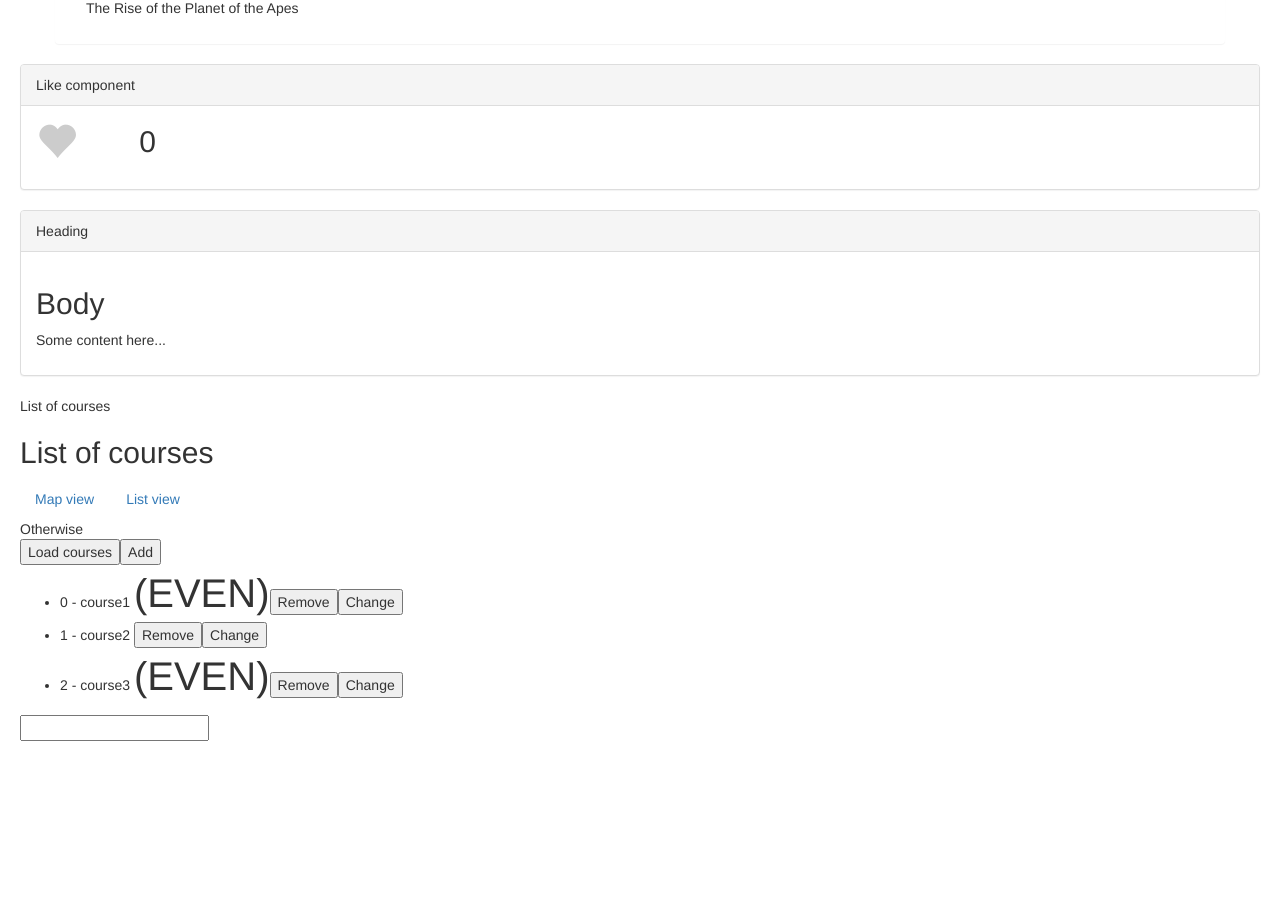
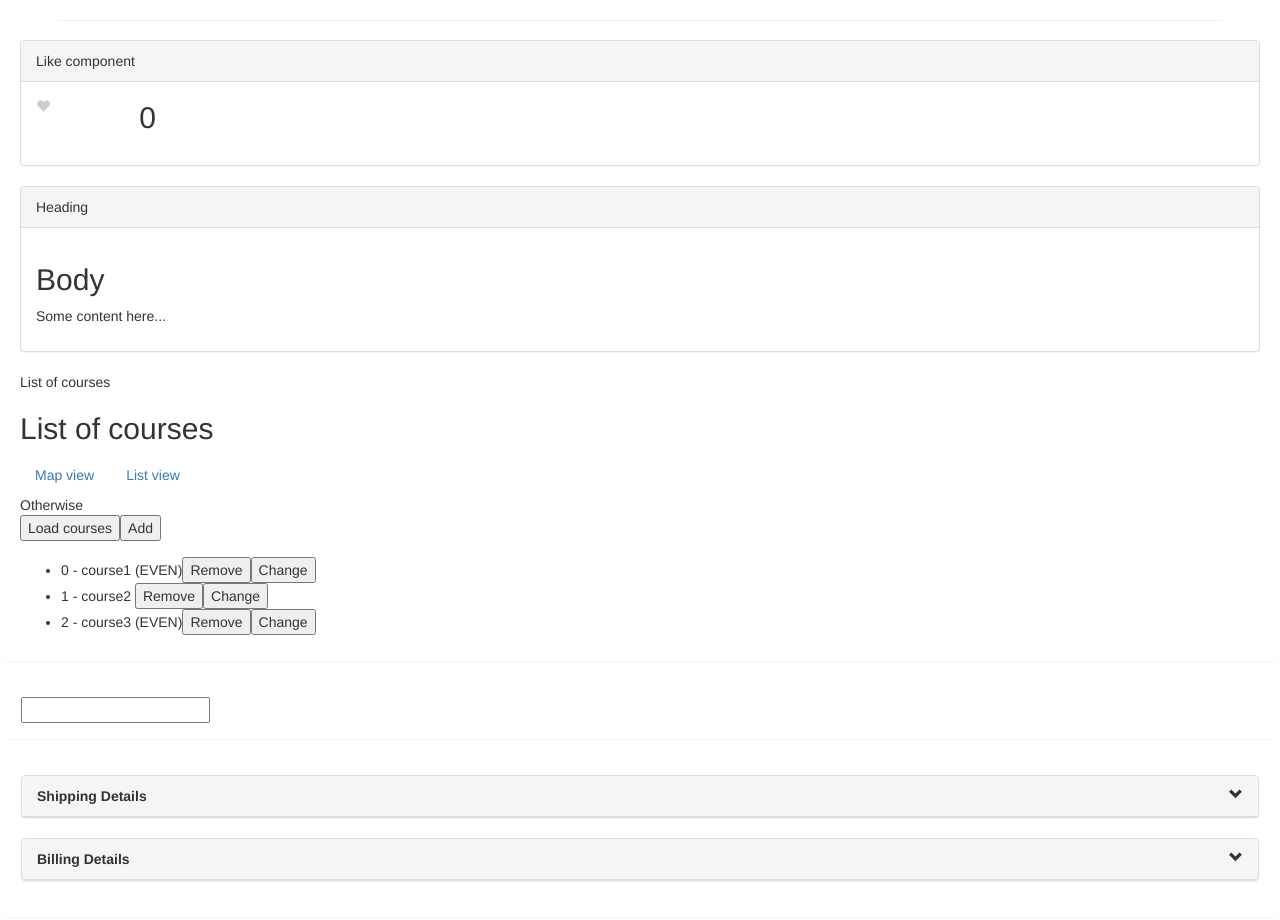
Before and after one commit to mwiesiolek/angular4-tut, an Angular app: page / in a window 1280 px wide. Shown: the part 942-1862 px from the top of the page. Before the commit the page ends 1703 px from the top, so only its background shows below. Built offline with nearby package versions, Linux system fonts and the light colour scheme.

Commit message:
adds zippy component

```diff
--- a/src/app/app.component.html
+++ b/src/app/app.component.html
@@ -47,8 +47,8 @@
 
 <button (click)="loadCourses()">Load courses</button>
 <button (click)="onAdd()">Add</button>
-<div class="row">
-  <div class="col-sm-12">
+<div class="panel row">
+  <div class="panel-body col-sm-12">
     <ul>
       <li *ngFor="let course of courses; index as i; even as isEven; trackBy: trackCourse">
         {{i}} - {{course.name}} <span *ngIf="isEven">(EVEN)</span>
@@ -59,8 +59,15 @@
   </div>
 </div>
 
-<div class="row">
-  <div class="col-sm-12">
+<div class="panel row">
+  <div class="panel-body col-sm-12">
     <input type="text" appInputFormat="'uppercase'">
   </div>
 </div>
+
+<div class="panel row">
+  <div class="panel-body col-sm-12">
+    <zippy title="Shipping Details">Shipping Details Content</zippy>
+    <zippy title="Billing Details">Billing Details Content</zippy>
+  </div>
+</div>
--- a/src/app/app.module.ts
+++ b/src/app/app.module.ts
@@ -12,6 +12,7 @@ import { TitleCasePipe } from './title-case.pipe';
 import { PanelComponent } from './panel/panel.component';
 import { LikeComponent } from './like/like.component';
 import { InputFormatDirective } from './input-format.directive';
+import { ZippyComponent } from './zippy/zippy.component';
 
 @NgModule({
   declarations: [
@@ -22,7 +23,8 @@ import { InputFormatDirective } from './input-format.directive';
     TitleCasePipe,
     PanelComponent,
     LikeComponent,
-    InputFormatDirective
+    InputFormatDirective,
+    ZippyComponent
   ],
   imports: [
     BrowserModule,
--- /dev/null
+++ b/src/app/zippy/zippy.component.css
@@ -0,0 +1,8 @@
+.zippy-heading {
+  font-weight: bold;
+  cursor: pointer;
+}
+
+.glyphicon {
+  float: right;
+}
--- /dev/null
+++ b/src/app/zippy/zippy.component.html
@@ -0,0 +1,18 @@
+<div class="panel panel-default">
+  <div class="zippy-heading panel-heading"
+       data-toggle="collapse"
+       data-target="#zippy-body"
+       aria-expanded="false"
+       aria-controls="zippy-body"
+       (click)="toggle()">
+    {{ title }}
+    <span class="glyphicon"
+          [ngClass]="{
+            'glyphicon-chevron-up': isExpanded,
+            'glyphicon-chevron-down': !isExpanded
+          }"></span>
+  </div>
+  <div id="zippy-body" class="zippy-body panel-body collapse" [class.show]="isExpanded">
+    <ng-content></ng-content>
+  </div>
+</div>
--- /dev/null
+++ b/src/app/zippy/zippy.component.ts
@@ -0,0 +1,34 @@
+import {Component, Input, ViewEncapsulation} from "@angular/core";
+
+@Component({
+  selector: 'zippy',
+  templateUrl: './zippy.component.html',
+  styleUrls: ['./zippy.component.css'],
+  encapsulation: ViewEncapsulation.Emulated
+})
+export class ZippyComponent {
+
+  private _title: String;
+  private _isExpanded: boolean;
+
+  toggle(): void {
+    this.isExpanded = !this.isExpanded;
+  }
+
+  @Input('title')
+  get title(): String {
+    return this._title;
+  }
+
+  set title(value: String) {
+    this._title = value;
+  }
+
+  get isExpanded(): boolean {
+    return this._isExpanded;
+  }
+
+  set isExpanded(value: boolean) {
+    this._isExpanded = value;
+  }
+}
--- a/src/styles.css
+++ b/src/styles.css
@@ -4,7 +4,3 @@
 body {
   padding: 20px;
 }
-
-span {
-  font-size: 40px;
-}
```
Also changed, not shown: 1 other file (tests, documents, lock files or other folders).
